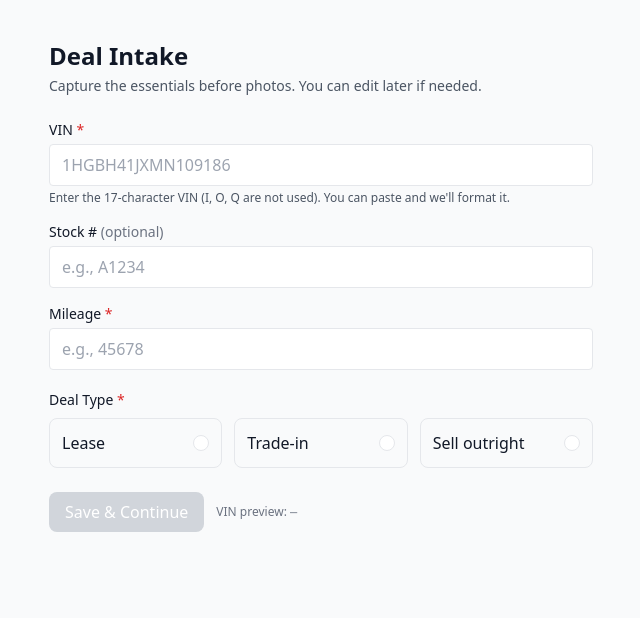
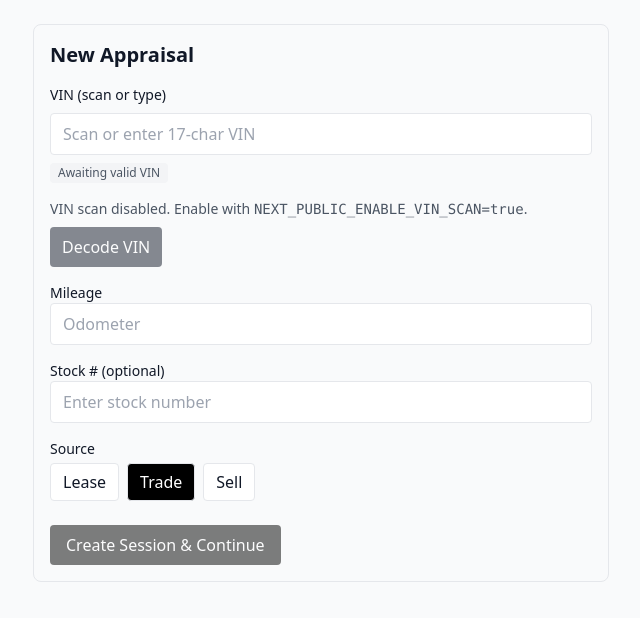
Before and after one commit to Aaronrabanal24/appraisalreconMVP, a Next.js app: page /intake in a window 1280 px wide. Shown: the top 618 px of the page, without its empty margins (319-959 px from the left). Built offline with nearby package versions, Linux system fonts and the light colour scheme.

Commit message:
feat(intake): VIN scan + decode + session API + in

```diff
--- /dev/null
+++ b/src/app/api/sessions/route.ts
@@ -0,0 +1,34 @@
+export const runtime = "edge";
+import { NextResponse } from "next/server";
+import { decodeVIN, normalizeVIN } from "@/lib/vin";
+
+export async function POST(req: Request) {
+  const body = await req.json().catch(() => ({}));
+  const vin = normalizeVIN(body?.vin || "");
+  const mileage = Number(body?.mileage || 0);
+  const dealType = String(body?.dealType || "");
+  const stock = body?.stock ? String(body.stock) : null;
+
+  // Decode on server for canonical snapshot
+  const decoded = vin ? await decodeVIN(vin).catch(() => ({ vin })) : { vin: "" };
+
+  // TODO: insert session row in your DB (D1/Workers/Prisma/etc.)
+  const sessionId = crypto.randomUUID();
+
+  // For your AdvancedCapture uploader: you can PUT to /api/upload?sessionId=...&step=...
+  const uploadBase = `/api/upload?sessionId=${encodeURIComponent(sessionId)}&step=`;
+
+  return NextResponse.json({
+    sessionId,
+    vin: decoded,
+    stock,
+    mileage,
+    dealType,
+    uploadBase,
+    expectedSteps: [
+      "LF 3/4","RF 3/4","Left Side","Right Side","Rear","Front",
+      "LF Tire","RF Tire","LR Tire","RR Tire",
+      "Windshield/Dash","Engine Bay","Undertray/Leaks","VIN Plate","Spare/Trunk"
+    ],
+  });
+}
--- a/src/app/intake/page.tsx
+++ b/src/app/intake/page.tsx
@@ -1,8 +1,9 @@
 import dynamic from "next/dynamic";
-
 const IntakeForm = dynamic(() => import("@/components/IntakeForm"), { ssr: false });
 
-export default function IntakePage() {
+export const metadata = { title: "Intake • Appraisal Recon" };
+
+export default function Page() {
   return (
     <main className="px-4 py-6">
       <IntakeForm />
--- a/src/components/IntakeForm.tsx
+++ b/src/components/IntakeForm.tsx
@@ -1,225 +1,168 @@
 "use client";
-
 import { useEffect, useMemo, useState } from "react";
 import { useRouter } from "next/navigation";
+import VinScanner from "./VinScanner";
+import { checkDigitOK, decodeVIN, isLikelyVIN, normalizeVIN, VinDecoded } from "@/lib/vin";
 
-type DealType = "lease" | "trade" | "sell";
-
-type IntakeDraft = {
-  vin: string;
-  stock?: string;
-  mileage: string; // keep as string for input control
-  dealType: DealType | "";
-};
-
-const VIN_HELP =
-  "Enter the 17-character VIN (I, O, Q are not used). You can paste and we'll format it.";
-
-const VIN_OK = (vin: string) => /^[A-HJ-NPR-Z0-9]{17}$/i.test(vin.trim());
-const MILES_OK = (m: string) => /^\d{1,7}$/.test(m.trim()); // up to 7 digits
+type DealType = "Lease" | "Trade" | "Sell";
 
 export default function IntakeForm() {
-  const router = useRouter();
+  const r = useRouter();
+  const [vin, setVin] = useState("");
+  const [stock, setStock] = useState("");
+  const [mileage, setMileage] = useState("");
+  const [dealType, setDealType] = useState<DealType>("Trade");
+  const [decoding, setDecoding] = useState(false);
+  const [decoded, setDecoded] = useState<VinDecoded | null>(null);
+  const [err, setErr] = useState<string | null>(null);
 
-  const [draft, setDraft] = useState<IntakeDraft>({
-    vin: "",
-    stock: "",
-    mileage: "",
-    dealType: "",
-  });
-
-  // Restore any existing draft
+  // keep tiny draft locally for UX
   useEffect(() => {
     try {
       const raw = localStorage.getItem("intakeDraft");
       if (raw) {
-        const d = JSON.parse(raw) as IntakeDraft;
-        setDraft({
-          vin: d.vin || "",
-          stock: d.stock || "",
-          mileage: d.mileage || "",
-          dealType: d.dealType || "",
-        });
+        const d = JSON.parse(raw);
+        setVin(d.vin || "");
+        setStock(d.stock || "");
+        setMileage(d.mileage || "");
+        setDealType(d.dealType || "Trade");
       }
     } catch {}
   }, []);
-
-  // Persist draft
   useEffect(() => {
     try {
-      localStorage.setItem("intakeDraft", JSON.stringify(draft));
+      localStorage.setItem("intakeDraft", JSON.stringify({ vin, stock, mileage, dealType }));
     } catch {}
-  }, [draft]);
+  }, [vin, stock, mileage, dealType]);
 
-  const vinClean = useMemo(
-    () =>
-      draft.vin
-        .toUpperCase()
-        .replace(/[^A-Z0-9]/g, "")
-        .replace(/[IOQ]/g, ""), // strip forbidden VIN chars
-    [draft.vin]
-  );
+  const vinClean = useMemo(() => normalizeVIN(vin), [vin]);
+  const vinOK = isLikelyVIN(vinClean) && checkDigitOK(vinClean);
 
-  const isValid = VIN_OK(vinClean) && MILES_OK(draft.mileage) && !!draft.dealType;
-
-  function selectDeal(t: DealType) {
-    setDraft((d) => ({ ...d, dealType: t }));
+  async function onDecode() {
+    setErr(null);
+    setDecoding(true);
+    try {
+      const info = await decodeVIN(vinClean);
+      setDecoded(info);
+    } catch (e:any) {
+      setErr(e?.message || "VIN decode failed");
+    } finally {
+      setDecoding(false);
+    }
   }
 
-  function onSubmit(e: React.FormEvent) {
+  async function onSubmit(e: React.FormEvent) {
     e.preventDefault();
-    if (!isValid) return;
-
-    const payload = {
-      vin: vinClean,
-      stock: (draft.stock || "").trim(),
-      mileage: parseInt(draft.mileage, 10),
-      dealType: draft.dealType,
-      createdAt: Date.now(),
-    };
-
+    setErr(null);
     try {
-      localStorage.setItem("intakeFinal", JSON.stringify(payload));
-      // optionally clear the draft
-      // localStorage.removeItem("intakeDraft");
-    } catch {}
-
-    router.push("/capture"); // where your photo flow starts
+      const res = await fetch("/api/sessions", {
+        method: "POST",
+        headers: { "Content-Type": "application/json" },
+        body: JSON.stringify({
+          vin: vinClean || null,
+          mileage: Number(mileage || "0"),
+          dealType,
+          stock: stock || null,
+        }),
+      });
+      if (!res.ok) throw new Error(`Create session failed: ${res.status}`);
+      const data = await res.json();
+      // clear draft
+      try { localStorage.removeItem("intakeDraft"); } catch {}
+      r.push(`/capture?sessionId=${encodeURIComponent(data.sessionId)}`);
+    } catch (e:any) {
+      setErr(e?.message || "Create session error");
+    }
   }
 
   return (
-    <form onSubmit={onSubmit} className="max-w-xl w-full mx-auto p-4">
-      <h1 className="text-2xl font-semibold mb-1">Deal Intake</h1>
-      <p className="text-sm text-gray-600 mb-6">
-        Capture the essentials before photos. You can edit later if needed.
-      </p>
+    <form onSubmit={onSubmit} className="max-w-xl w-full mx-auto p-4 rounded-lg border space-y-4">
+      <h1 className="text-xl font-semibold">New Appraisal</h1>
 
-      {/* VIN */}
-      <label htmlFor="vin" className="block text-sm font-medium mb-1">
-        VIN <span className="text-red-600">*</span>
-      </label>
-      <input
-        id="vin"
-        inputMode="text"
-        autoCapitalize="characters"
-        autoCorrect="off"
-        spellCheck={false}
-        value={draft.vin}
-        onChange={(e) => setDraft((d) => ({ ...d, vin: e.target.value }))}
-        className="w-full border rounded px-3 py-2 mb-1"
-        placeholder="1HGBH41JXMN109186"
-        aria-describedby="vinHelp"
-      />
-      <p id="vinHelp" className="text-xs text-gray-600 mb-4">
-        {VIN_HELP}
-      </p>
-      {!VIN_OK(vinClean) && draft.vin.length > 0 && (
-        <p className="text-xs text-red-600 -mt-3 mb-4">VIN should be 17 valid characters.</p>
-      )}
+      <div className="space-y-2">
+        <label className="block text-sm font-medium">VIN (scan or type)</label>
+        <input
+          value={vin}
+          onChange={(e) => setVin(e.target.value)}
+          placeholder="Scan or enter 17-char VIN"
+          className="w-full border rounded px-3 py-2"
+        />
+        <div className="flex items-center gap-2 text-xs">
+          <span className={`px-2 py-0.5 rounded ${vinOK ? "bg-green-100 text-green-700" : "bg-gray-100 text-gray-600"}`}>
+            {vinOK ? "Check digit valid" : "Awaiting valid VIN"}
+          </span>
+          {vinClean && !vinOK && <span className="text-red-600">VIN length/check digit not valid</span>}
+        </div>
+        <div className="pt-2">
+          <VinScanner onDetected={(v) => setVin(v)} />
+        </div>
+        <button
+          type="button"
+          onClick={onDecode}
+          disabled={!vinOK || decoding}
+          className="mt-2 inline-flex items-center rounded bg-gray-900 text-white px-3 py-2 disabled:opacity-50"
+        >
+          {decoding ? "Decoding…" : "Decode VIN"}
+        </button>
 
-      {/* Stock (optional) */}
-      <label htmlFor="stock" className="block text-sm font-medium mb-1">
-        Stock # <span className="text-gray-500">(optional)</span>
-      </label>
-      <input
-        id="stock"
-        inputMode="text"
-        value={draft.stock}
-        onChange={(e) => setDraft((d) => ({ ...d, stock: e.target.value }))}
-        className="w-full border rounded px-3 py-2 mb-4"
-        placeholder="e.g., A1234"
-      />
+        {decoded && (
+          <div className="mt-3 grid grid-cols-2 gap-2 text-sm">
+            <div><span className="text-gray-500">Year</span><div className="font-medium">{decoded.year || "-"}</div></div>
+            <div><span className="text-gray-500">Make</span><div className="font-medium">{decoded.make || "-"}</div></div>
+            <div><span className="text-gray-500">Model</span><div className="font-medium">{decoded.model || "-"}</div></div>
+            <div><span className="text-gray-500">Trim</span><div className="font-medium">{decoded.trim || "-"}</div></div>
+            <div><span className="text-gray-500">Body</span><div className="font-medium">{decoded.bodyClass || "-"}</div></div>
+            <div><span className="text-gray-500">Drive</span><div className="font-medium">{decoded.driveType || "-"}</div></div>
+          </div>
+        )}
+      </div>
 
-      {/* Mileage */}
-      <label htmlFor="mileage" className="block text-sm font-medium mb-1">
-        Mileage <span className="text-red-600">*</span>
-      </label>
-      <input
-        id="mileage"
-        inputMode="numeric"
-        value={draft.mileage}
-        onChange={(e) =>
-          setDraft((d) => ({ ...d, mileage: e.target.value.replace(/[^\d]/g, "") }))
-        }
-        className="w-full border rounded px-3 py-2 mb-1"
-        placeholder="e.g., 45678"
-      />
-      {!MILES_OK(draft.mileage) && draft.mileage.length > 0 && (
-        <p className="text-xs text-red-600 -mt-3 mb-4">Enter whole miles (digits only).</p>
-      )}
+      <div>
+        <label className="block text-sm font-medium">Mileage</label>
+        <input
+          inputMode="numeric"
+          value={mileage}
+          onChange={(e) => setMileage(e.target.value.replace(/[^\d]/g, ""))}
+          placeholder="Odometer"
+          className="w-full border rounded px-3 py-2"
+        />
+      </div>
 
-      {/* Deal Type */}
-      <fieldset className="mt-4">
-        <legend className="block text-sm font-medium mb-2">
-          Deal Type <span className="text-red-600">*</span>
-        </legend>
+      <div>
+        <label className="block text-sm font-medium">Stock # (optional)</label>
+        <input
+          value={stock}
+          onChange={(e) => setStock(e.target.value)}
+          placeholder="Enter stock number"
+          className="w-full border rounded px-3 py-2"
+        />
+      </div>
 
-        <div className="grid grid-cols-1 sm:grid-cols-3 gap-3">
-          <DealCard
-            label="Lease"
-            selected={draft.dealType === "lease"}
-            onClick={() => selectDeal("lease")}
-          />
-          <DealCard
-            label="Trade-in"
-            selected={draft.dealType === "trade"}
-            onClick={() => selectDeal("trade")}
-          />
-          <DealCard
-            label="Sell outright"
-            selected={draft.dealType === "sell"}
-            onClick={() => selectDeal("sell")}
-          />
+      <div>
+        <label className="block text-sm font-medium mb-1">Source</label>
+        <div className="flex gap-2">
+          {(["Lease","Trade","Sell"] as const).map(d => (
+            <button
+              key={d}
+              type="button"
+              onClick={() => setDealType(d)}
+              className={`px-3 py-1.5 rounded border ${dealType===d ? "bg-black text-white" : "bg-white text-gray-900"}`}
+            >{d}</button>
+          ))}
         </div>
-      </fieldset>
+      </div>
 
-      {/* Actions */}
-      <div className="mt-6 flex items-center gap-3">
+      {err && <div className="text-sm text-red-600">{err}</div>}
+
+      <div className="pt-2">
         <button
           type="submit"
-          disabled={!isValid}
-          className={`inline-flex items-center justify-center rounded-lg px-4 py-2 text-white ${
-            isValid ? "bg-black hover:opacity-90" : "bg-gray-300 cursor-not-allowed"
-          }`}
+          disabled={!mileage || !dealType}
+          className="inline-flex items-center rounded bg-black text-white px-4 py-2 disabled:opacity-50"
         >
-          Save & Continue
+          Create Session & Continue
         </button>
-
-        <span className="text-xs text-gray-500">
-          VIN preview: <code className="font-mono">{vinClean || "—"}</code>
-        </span>
       </div>
     </form>
   );
 }
-
-function DealCard({
-  label,
-  selected,
-  onClick,
-}: {
-  label: string;
-  selected: boolean;
-  onClick: () => void;
-}) {
-  return (
-    <button
-      type="button"
-      onClick={onClick}
-      aria-pressed={selected}
-      className={`w-full rounded-lg border p-3 text-left transition ${
-        selected ? "border-black ring-2 ring-black" : "hover:bg-gray-50"
-      }`}
-    >
-      <div className="flex items-center justify-between">
-        <span className="font-medium">{label}</span>
-        <span
-          className={`h-4 w-4 rounded-full border ${
-            selected ? "bg-black border-black" : "bg-white"
-          }`}
-          aria-hidden
-        />
-      </div>
-    </button>
-  );
-}
--- /dev/null
+++ b/src/components/VinScanner.tsx
@@ -0,0 +1,130 @@
+"use client";
+
+import { useEffect, useRef, useState } from "react";
+import { isLikelyVIN, normalizeVIN } from "@/lib/vin";
+
+type Props = {
+  onDetected: (vin: string) => void;
+};
+
+export default function VinScanner({ onDetected }: Props) {
+  const enabled = process.env.NEXT_PUBLIC_ENABLE_VIN_SCAN === "true";
+  const [err, setErr] = useState<string | null>(null);
+  const [running, setRunning] = useState(false);
+  const boxRef = useRef<HTMLDivElement>(null);
+  const stopRef = useRef<() => Promise<void> | void>(() => {});
+
+  useEffect(() => {
+    if (!enabled) return;
+    let cancelled = false;
+
+    (async () => {
+      // Prefer native BarcodeDetector if available
+      // @ts-ignore
+      if (globalThis.BarcodeDetector) {
+        try {
+          // @ts-ignore
+          const detector = new BarcodeDetector({ formats: ["code_39", "code_128", "code_93"] });
+          const video = document.createElement("video");
+          video.playsInline = true;
+          video.muted = true;
+          video.autoplay = true;
+          const stream = await navigator.mediaDevices.getUserMedia({ video: { facingMode: "environment" }, audio: false });
+          video.srcObject = stream;
+          boxRef.current?.replaceChildren(video);
+          setRunning(true);
+
+          let raf = 0;
+          const tick = async () => {
+            if (!video.videoWidth) { raf = requestAnimationFrame(tick); return; }
+            try {
+              const bitmaps = [await createImageBitmap(video)];
+              const codes = await detector.detect(bitmaps[0] as any);
+              for (const c of codes) {
+                const raw = String(c.rawValue || "");
+                const vin = normalizeVIN(raw);
+                if (isLikelyVIN(vin)) {
+                  stopRef.current = () => stream.getTracks().forEach(t => t.stop());
+                  stream.getTracks().forEach(t => t.stop());
+                  setRunning(false);
+                  onDetected(vin);
+                  return;
+                }
+              }
+            } catch {}
+            raf = requestAnimationFrame(tick);
+          };
+          raf = requestAnimationFrame(tick);
+          stopRef.current = () => { cancelAnimationFrame(raf); stream.getTracks().forEach(t => t.stop()); };
+          return;
+        } catch (e:any) {
+          setErr(e?.message || "BarcodeDetector failed; falling back.");
+        }
+      }
+
+      // Fallback: html5-qrcode (supports CODE_39 in new versions)
+      try {
+        const { Html5Qrcode, Html5QrcodeSupportedFormats } = await import("html5-qrcode");
+        const id = "vin-scan-box";
+        if (!boxRef.current) return;
+        const mount = document.createElement("div");
+        mount.id = id;
+        mount.style.width = "100%";
+        mount.style.maxWidth = "420px";
+        mount.style.aspectRatio = "4/3";
+        mount.style.background = "#000";
+        boxRef.current.replaceChildren(mount);
+
+        const scanner = new Html5Qrcode(id);
+        setRunning(true);
+        await scanner.start(
+          { facingMode: "environment" },
+          {
+            fps: 12,
+            qrbox: { width: 280, height: 120 }, // VIN strip
+            formatsToSupport: [
+              Html5QrcodeSupportedFormats.CODE_39,
+              Html5QrcodeSupportedFormats.CODE_128,
+              Html5QrcodeSupportedFormats.CODE_93,
+            ],
+          },
+          (decoded: string) => {
+            const vin = normalizeVIN(decoded);
+            if (isLikelyVIN(vin)) {
+              scanner.stop().catch(() => {});
+              setRunning(false);
+              onDetected(vin);
+            }
+          },
+          () => {}
+        );
+
+        stopRef.current = () => scanner.stop();
+      } catch (e:any) {
+        setErr(e?.message || "Camera scan not available on this device.");
+      }
+    })();
+
+    return () => {
+      if (!cancelled) {
+        try { stopRef.current?.(); } catch {}
+      }
+      cancelled = true;
+    };
+  }, [enabled, onDetected]);
+
+  if (!enabled) {
+    return <p className="text-sm text-gray-600">VIN scan disabled. Enable with <code>NEXT_PUBLIC_ENABLE_VIN_SCAN=true</code>.</p>;
+  }
+
+  return (
+    <div className="space-y-2">
+      <div ref={boxRef} className="rounded-lg overflow-hidden border bg-black/80" />
+      <div className="text-xs text-gray-500">
+        {running ? "Point camera at the VIN barcode near the windshield (Code 39)." :
+         err ? `Scanner inactive: ${err}` :
+         "Scanner ready."}
+      </div>
+    </div>
+  );
+}
--- /dev/null
+++ b/src/lib/vin.ts
@@ -0,0 +1,70 @@
+export type VinDecoded = {
+  vin: string;
+  year?: string;
+  make?: string;
+  model?: string;
+  trim?: string;
+  bodyClass?: string;
+  driveType?: string;
+  transmission?: string;
+  engineCyl?: string;
+  displacementL?: string;
+  manufacturer?: string;
+};
+
+const translit: Record<string, number> = {
+  A:1,B:2,C:3,D:4,E:5,F:6,G:7,H:8,
+  J:1,K:2,L:3,M:4,N:5,P:7,R:9,
+  S:2,T:3,U:4,V:5,W:6,X:7,Y:8,Z:9,
+  '0':0,'1':1,'2':2,'3':3,'4':4,'5':5,'6':6,'7':7,'8':8,'9':9
+};
+const weights = [8,7,6,5,4,3,2,10,0,9,8,7,6,5,4,3,2];
+
+export function normalizeVIN(raw: string) {
+  return (raw || "")
+    .toUpperCase()
+    .replace(/[^A-Z0-9]/g, "")
+    .replace(/[IOQ]/g, ""); // VIN does not use I,O,Q
+}
+
+export function isLikelyVIN(raw: string) {
+  return normalizeVIN(raw).length === 17;
+}
+
+export function checkDigitOK(vinRaw: string) {
+  const vin = normalizeVIN(vinRaw);
+  if (vin.length !== 17) return false;
+  let sum = 0;
+  for (let i = 0; i < 17; i++) {
+    const c = vin[i];
+    const val = translit[c];
+    if (val === undefined) return false;
+    sum += val * weights[i];
+  }
+  const mod = sum % 11;
+  const expected = mod === 10 ? "X" : String(mod);
+  return vin[8] === expected;
+}
+
+export async function decodeVIN(vinRaw: string): Promise<VinDecoded> {
+  const vin = normalizeVIN(vinRaw);
+  // NHTSA vPIC decode
+  const url = `https://vpic.nhtsa.dot.gov/api/vehicles/decodevinvaluesextended/${vin}?format=json`;
+  const res = await fetch(url, { cache: "no-store" });
+  if (!res.ok) return { vin };
+  const data = await res.json().catch(() => null);
+  const row = data?.Results?.[0] || {};
+  return {
+    vin,
+    year: row.ModelYear || undefined,
+    make: row.Make || undefined,
+    model: row.Model || undefined,
+    trim: row.Trim || undefined,
+    bodyClass: row.BodyClass || undefined,
+    driveType: row.DriveType || undefined,
+    transmission: row.TransmissionStyle || undefined,
+    engineCyl: row.EngineCylinders || undefined,
+    displacementL: row.DisplacementL || undefined,
+    manufacturer: row.Manufacturer || row.ManufacturerName || undefined,
+  };
+}
```
Also changed, not shown: src/lib/uploader.ts (added, +13 -0 lines).
